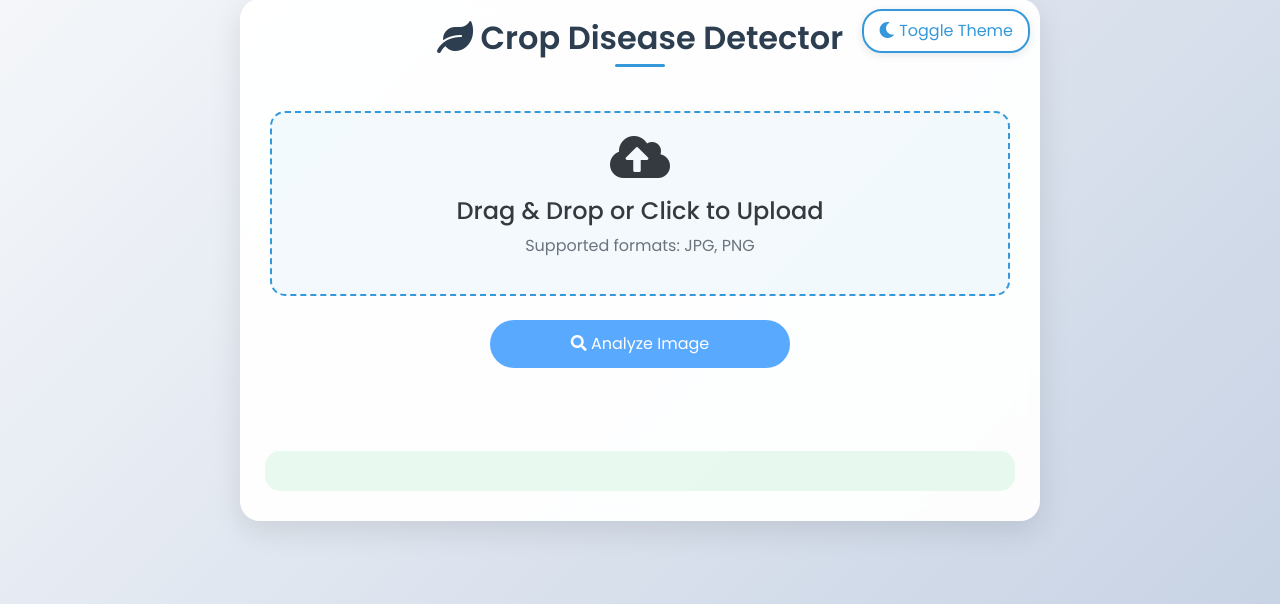
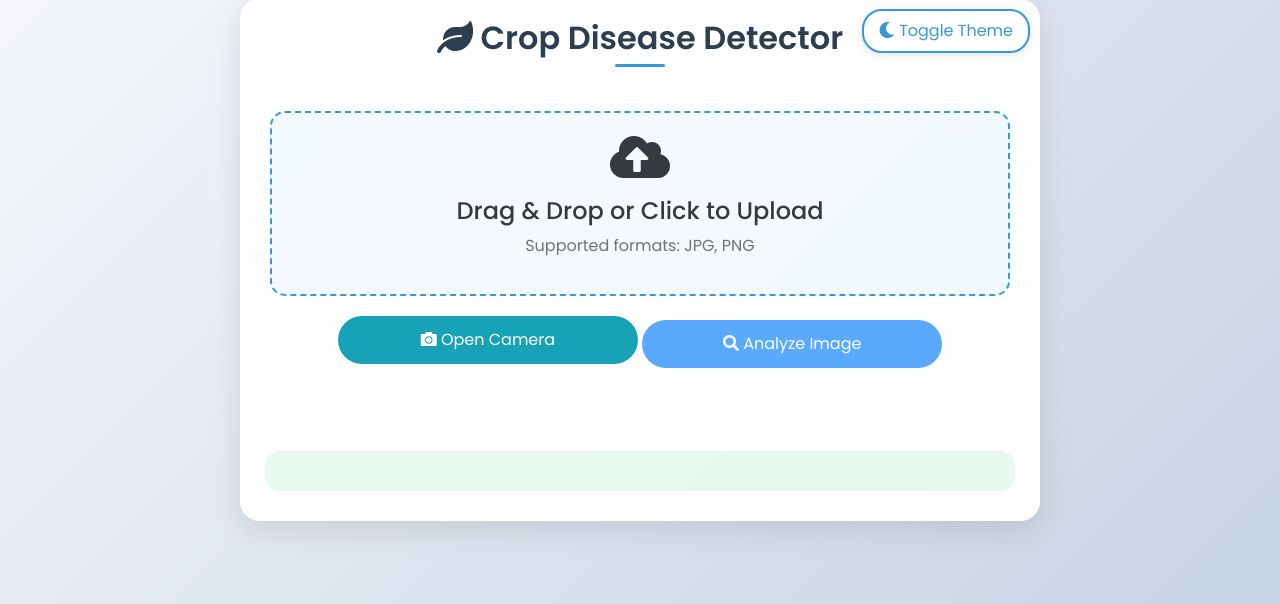
Before and after one commit to MR-Sambit/FYP, a Flask app: page / in a window 1280 px wide. Shown: the part 21-625 px from the top of the page. Run offline with Flask 3, Linux system fonts and the light colour scheme; some libraries are stand-ins or nearby versions.

Commit message:
updated, added camera button

```diff
--- a/templates/index.html
+++ b/templates/index.html
@@ -465,6 +465,82 @@
                 font-size: 16px;
             }
         }
+
+        .btn-info {
+            background: #17a2b8;
+            color: white;
+            width: 100%;
+            max-width: 300px;
+            margin: 10px auto;
+            padding: 12px 20px;
+            font-size: 1rem;
+            border: none;
+            border-radius: 25px;
+            transition: all 0.3s ease;
+            position: relative;
+            overflow: hidden;
+        }
+
+        .btn-info:hover {
+            background: #138496;
+            transform: translateY(-2px);
+            box-shadow: 0 5px 15px rgba(23, 162, 184, 0.3);
+        }
+
+        .camera-container {
+            display: none;
+            position: fixed;
+            top: 0;
+            left: 0;
+            width: 100%;
+            height: 100%;
+            background: rgba(0, 0, 0, 0.9);
+            z-index: 1000;
+            padding: 20px;
+        }
+
+        .camera-container video {
+            width: 100%;
+            max-width: 500px;
+            margin: 0 auto;
+            display: block;
+            border-radius: 10px;
+        }
+
+        .camera-controls {
+            position: fixed;
+            bottom: 20px;
+            left: 0;
+            width: 100%;
+            display: flex;
+            justify-content: center;
+            gap: 20px;
+            padding: 20px;
+        }
+
+        .camera-btn {
+            padding: 15px 30px;
+            border-radius: 25px;
+            border: none;
+            font-size: 1rem;
+            cursor: pointer;
+            transition: all 0.3s ease;
+        }
+
+        .capture-btn {
+            background: #dc3545;
+            color: white;
+        }
+
+        .close-camera-btn {
+            background: #6c757d;
+            color: white;
+        }
+
+        .camera-btn:hover {
+            transform: translateY(-2px);
+            box-shadow: 0 5px 15px rgba(0, 0, 0, 0.3);
+        }
     </style>
 </head>
 
@@ -492,6 +568,9 @@
                     <span class="custom-file-label">Choose File</span>
                 </div>
             </div>
+            <button type="button" class="btn btn-info mt-3" id="cameraBtn" onclick="openCamera()">
+                <i class="fas fa-camera"></i> Open Camera
+            </button>
             <button type="submit" class="btn btn-primary mt-4" id="analyzeBtn" disabled>
                 <i class="fas fa-search"></i> Analyze Image
             </button>
@@ -514,6 +593,18 @@
         <button id="downloadBtn" class="btn btn-success mt-3 d-none">
             <i class="fas fa-download"></i> Download History
         </button>
+    </div>
+
+    <div class="camera-container" id="cameraContainer">
+        <video id="camera" autoplay playsinline></video>
+        <div class="camera-controls">
+            <button class="camera-btn capture-btn" onclick="captureImage()">
+                <i class="fas fa-camera"></i> Capture
+            </button>
+            <button class="camera-btn close-camera-btn" onclick="closeCamera()">
+                <i class="fas fa-times"></i> Close
+            </button>
+        </div>
     </div>
 
     <!-- Scripts -->
@@ -693,6 +784,71 @@
                 reader.readAsDataURL(file);
             }
         }
+
+        function openCamera() {
+            const cameraContainer = document.getElementById('cameraContainer');
+            const video = document.getElementById('camera');
+
+            cameraContainer.style.display = 'block';
+
+            if (navigator.mediaDevices && navigator.mediaDevices.getUserMedia) {
+                navigator.mediaDevices.getUserMedia({ video: { facingMode: 'environment' } })
+                    .then(function(stream) {
+                        video.srcObject = stream;
+                    })
+                    .catch(function(error) {
+                        console.error("Camera error:", error);
+                        alert("Could not access the camera. Please make sure you have granted camera permissions.");
+                        closeCamera();
+                    });
+            } else {
+                alert("Your browser doesn't support camera access. Please use a modern browser.");
+                closeCamera();
+            }
+        }
+
+        function closeCamera() {
+            const cameraContainer = document.getElementById('cameraContainer');
+            const video = document.getElementById('camera');
+
+            if (video.srcObject) {
+                const tracks = video.srcObject.getTracks();
+                tracks.forEach(track => track.stop());
+            }
+
+            cameraContainer.style.display = 'none';
+        }
+
+        function captureImage() {
+            const video = document.getElementById('camera');
+            const canvas = document.createElement('canvas');
+            canvas.width = video.videoWidth;
+            canvas.height = video.videoHeight;
+            canvas.getContext('2d').drawImage(video, 0, 0);
+
+            // Convert canvas to blob
+            canvas.toBlob(function(blob) {
+                const file = new File([blob], "camera-capture.jpg", { type: "image/jpeg" });
+
+                // Create a new FileList-like object
+                const dataTransfer = new DataTransfer();
+                dataTransfer.items.add(file);
+
+                // Update the file input
+                fileInput.files = dataTransfer.files;
+
+                // Update UI
+                customFileLabel.textContent = "camera-capture.jpg";
+                imagePreview.src = URL.createObjectURL(blob);
+                imagePreview.classList.add('show');
+                uploadArea.classList.add('has-image');
+                removeImageBtn.classList.add('show');
+                analyzeBtn.disabled = false;
+
+                // Close camera
+                closeCamera();
+            }, 'image/jpeg');
+        }
     </script>
 </body>
 </html>
```
